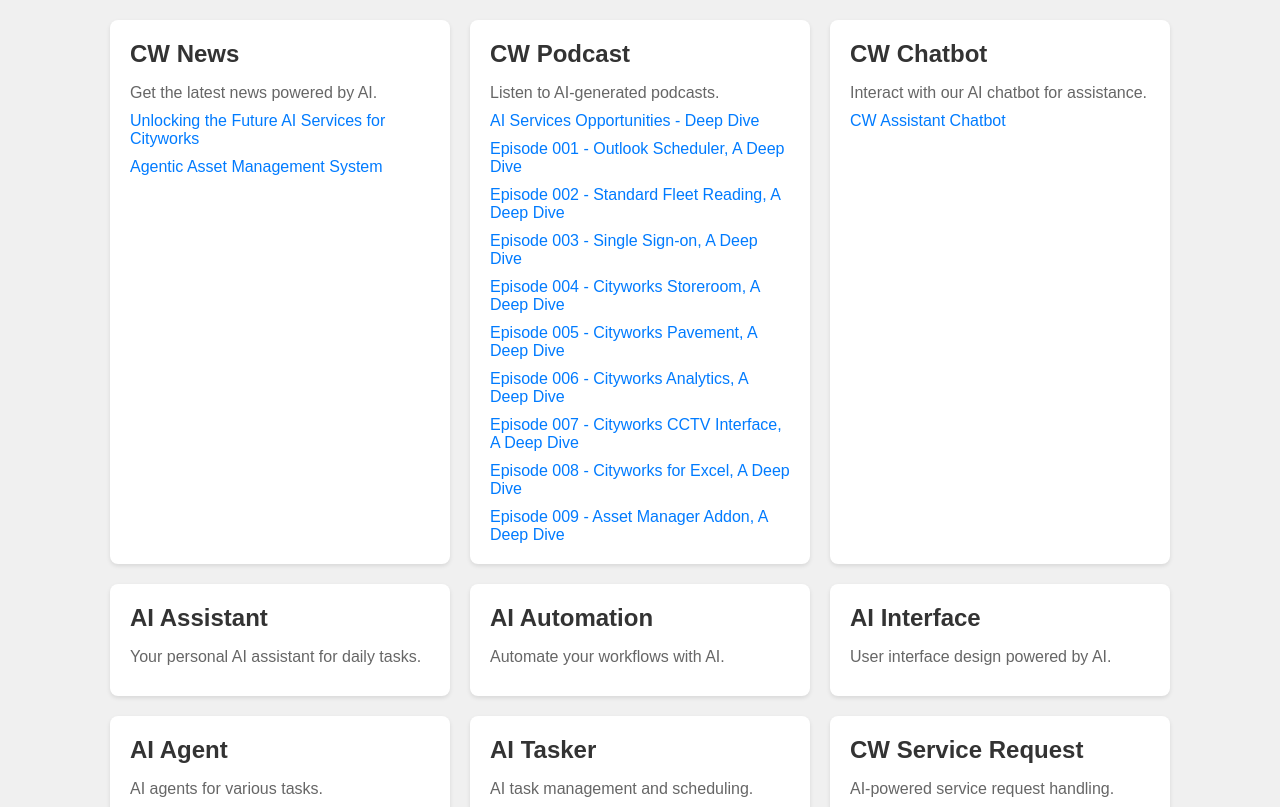
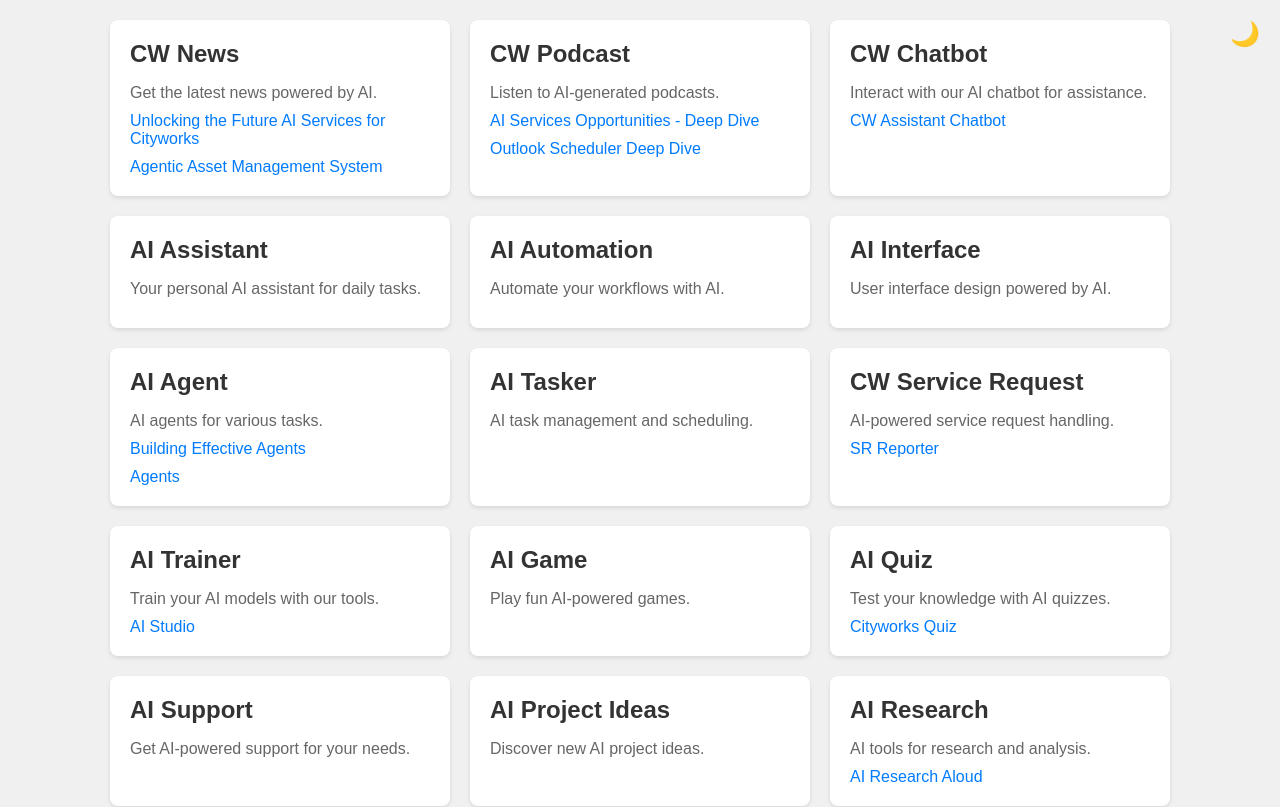
Before and after one commit to ken8/cwolc, a React (Vite) app: page / in a window 1280 px wide. Shown: the top 807 px of the page. Built offline with nearby package versions, Linux system fonts and the light colour scheme.

Commit message:
Initial commit from your app

```diff
--- a/src/App.jsx
+++ b/src/App.jsx
@@ -1,4 +1,4 @@
-import React from 'react';
+import React, { useState, useEffect } from 'react';
 
 const services = [
   {
@@ -24,40 +24,8 @@ const services = [
         url: 'https://www.youtube.com/watch?v=LiXcfwAWPUs',
       },
        {
-         title: 'Episode 001 - Outlook Scheduler, A Deep Dive',
+         title: 'Outlook Scheduler Deep Dive',
          url: 'https://www.youtube.com/watch?v=NuohP5JXtr8',
-       },
-       {
-         title: 'Episode 002 - Standard Fleet Reading, A Deep Dive',
-         url: 'https://www.youtube.com/watch?v=STaYyHFUQ7E',
-       },
-       {
-         title: 'Episode 003 - Single Sign-on, A Deep Dive',
-         url: 'https://www.youtube.com/watch?v=jljZmfJZBZw',
-       },
-       {
-         title: 'Episode 004 - Cityworks Storeroom, A Deep Dive',
-         url: 'https://www.youtube.com/watch?v=5nNsWHN2Qco',
-       },
-       {
-         title: 'Episode 005 - Cityworks Pavement, A Deep Dive',
-         url: 'https://www.youtube.com/watch?v=8zFoz5_HBDQ',
-       },
-       {
-         title: 'Episode 006 - Cityworks Analytics, A Deep Dive',
-         url: 'https://www.youtube.com/watch?v=IVLV63mJKiE',
-       },
-       {
-         title: 'Episode 007 - Cityworks CCTV Interface, A Deep Dive',
-         url: 'https://www.youtube.com/watch?v=u4v85XvPy6g',
-       },
-       {
-         title: 'Episode 008 - Cityworks for Excel, A Deep Dive',
-         url: 'https://www.youtube.com/watch?v=AKX_BGaXDzE',
-       },
-       {
-         title: 'Episode 009 - Asset Manager Addon, A Deep Dive',
-         url: 'https://www.youtube.com/watch?v=B_b85Bd0GjQ',
        }
     ],
   },
@@ -190,10 +158,26 @@ const services = [
 ];
 
 function App() {
+  const [theme, setTheme] = useState('light-theme');
+
+  useEffect(() => {
+    document.body.className = theme;
+  }, [theme]);
+
+  const toggleTheme = () => {
+    setTheme(prevTheme => (prevTheme === 'light-theme' ? 'dark-theme' : 'light-theme'));
+  };
+
   return (
     <div className="app-container">
+      <span
+        className={`theme-toggle ${theme}`}
+        onClick={toggleTheme}
+      >
+        {theme === 'light-theme' ? '🌙' : '☀️'}
+      </span>
       {services.map((service, index) => (
-        <div key={index} className="service-card">
+        <div key={index} className={`service-card ${theme}`}>
           <h2>{service.title}</h2>
           <p>{service.description}</p>
           {service.videoLinks &&
--- a/src/index.css
+++ b/src/index.css
@@ -2,11 +2,21 @@ body {
   font-family: sans-serif;
   margin: 0;
   padding: 0;
-  background-color: #f0f0f0;
   display: flex;
   justify-content: center;
   align-items: center;
   min-height: 100vh;
+  transition: background-color 0.3s ease;
+}
+
+body.light-theme {
+  background-color: #f0f0f0;
+  color: #333;
+}
+
+body.dark-theme {
+  background-color: #333;
+  color: #f0f0f0;
 }
 
 #root {
@@ -23,12 +33,19 @@ body {
 }
 
 .service-card {
-  background-color: #fff;
   border-radius: 8px;
   box-shadow: 0 2px 4px rgba(0, 0, 0, 0.1);
   padding: 20px;
   width: 300px;
-  transition: transform 0.3s ease;
+  transition: transform 0.3s ease, background-color 0.3s ease;
+}
+
+.service-card.light-theme {
+  background-color: #fff;
+}
+
+.service-card.dark-theme {
+  background-color: #444;
 }
 
 .service-card:hover {
@@ -38,21 +55,63 @@ body {
 .service-card h2 {
   margin-top: 0;
   margin-bottom: 10px;
-  color: #333;
+  transition: color 0.3s ease;
+}
+
+.service-card.light-theme h2 {
+    color: #333;
+}
+
+.service-card.dark-theme h2 {
+    color: #f0f0f0;
 }
 
 .service-card p {
-  color: #666;
   margin-bottom: 10px;
+  transition: color 0.3s ease;
 }
+
+.service-card.light-theme p {
+    color: #666;
+}
+
+.service-card.dark-theme p {
+    color: #ddd;
+}
+
 
 .service-card a {
   display: block;
   margin-top: 10px;
-  color: #007bff;
   text-decoration: none;
+  transition: color 0.3s ease;
+}
+
+.service-card.light-theme a {
+    color: #007bff;
+}
+
+.service-card.dark-theme a {
+    color: #90caf9;
 }
 
 .service-card a:hover {
   text-decoration: underline;
 }
+
+.theme-toggle {
+  position: fixed;
+  top: 20px;
+  right: 20px;
+  cursor: pointer;
+  font-size: 24px;
+  transition: color 0.3s ease;
+}
+
+.theme-toggle.light-theme {
+    color: #333;
+}
+
+.theme-toggle.dark-theme {
+    color: #f0f0f0;
+}
```
